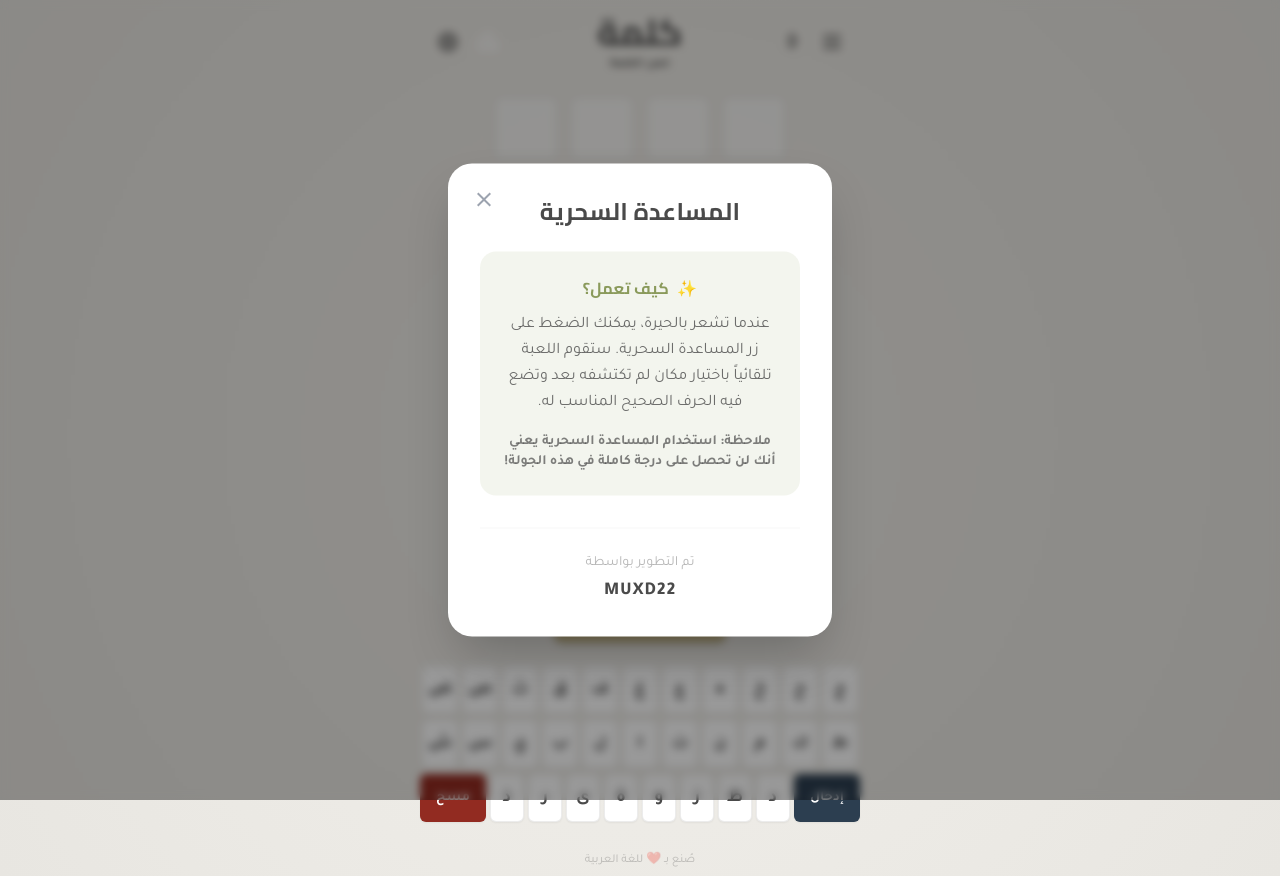
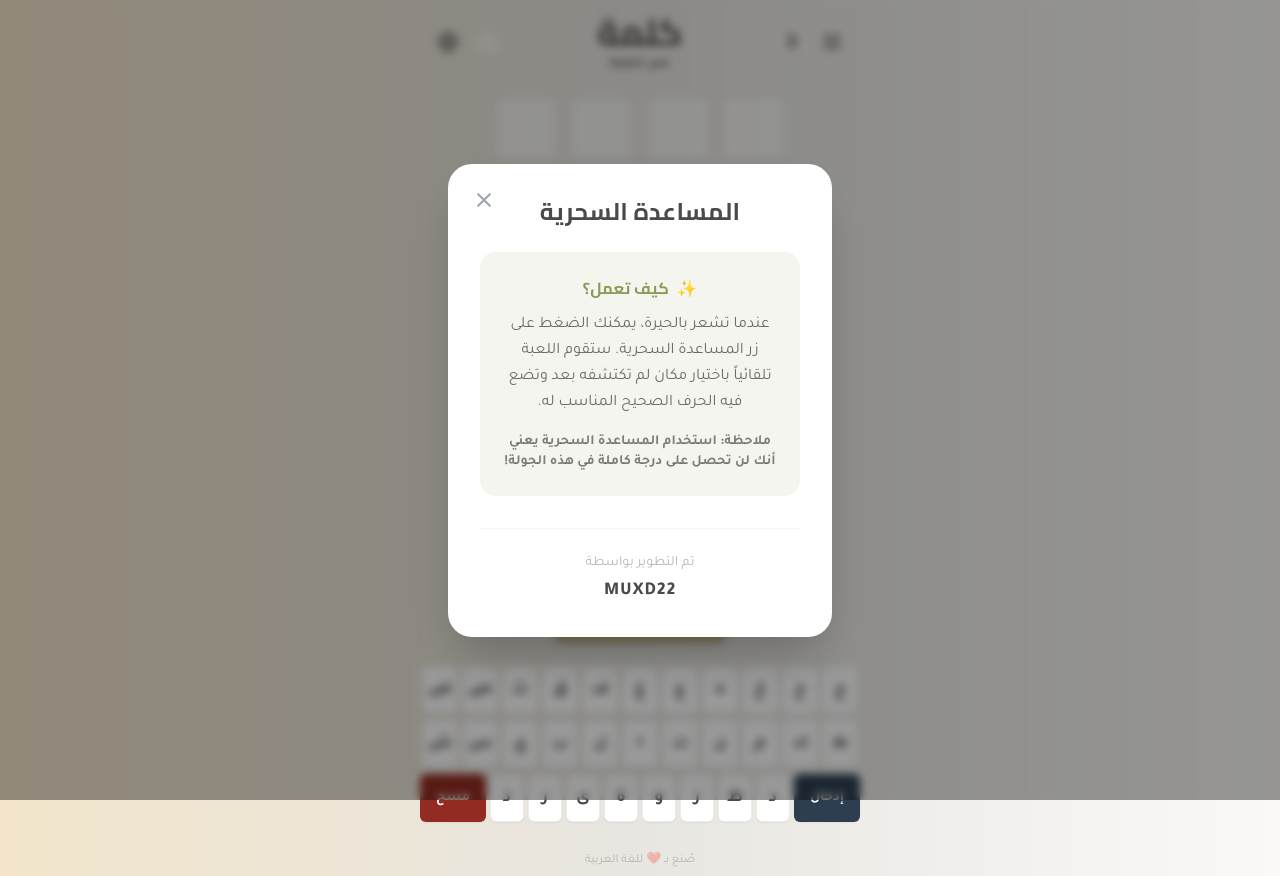
Before and after one commit to kaledh4/GAME_WORD, a React (Create React App) app: page / in a window 1280 px wide. Both pictures are taken after a click on the button 832 px from the left and 42 px from the top of the page. Built offline with nearby package versions, Linux system fonts and the light colour scheme.

Commit message:
feat: add InfoModal component

```diff
--- a/src/components/InfoModal.tsx
+++ b/src/components/InfoModal.tsx
@@ -68,14 +68,14 @@ const InfoModal = ({ isOpen, onClose, type }: Props) => {
     };
 
     return (
-        <>
+        <div
+            className="fixed inset-0 bg-black/40 backdrop-blur-sm z-[60] flex items-center justify-center p-4 transition-opacity duration-300"
+            onClick={onClose}
+        >
             <div
-                className="fixed inset-0 bg-black/40 backdrop-blur-sm z-[60] transition-opacity duration-300"
-                onClick={onClose}
-            ></div>
-            <div
-                className="fixed top-1/2 left-1/2 -translate-x-1/2 -translate-y-1/2 w-full max-w-sm bg-white rounded-3xl shadow-2xl z-[70] p-8 animate-slide-up"
+                className="w-full max-w-sm bg-white rounded-3xl shadow-2xl z-[70] p-8 animate-slide-up relative"
                 dir="rtl"
+                onClick={(e) => e.stopPropagation()}
             >
                 <button
                     className="absolute top-6 left-6 text-brand-charcoal/20 hover:text-brand-charcoal transition-colors"
@@ -85,7 +85,7 @@ const InfoModal = ({ isOpen, onClose, type }: Props) => {
                 </button>
                 {getContent()}
             </div>
-        </>
+        </div>
     );
 };
 
--- a/src/index.css
+++ b/src/index.css
@@ -7,7 +7,7 @@
 @layer base {
   :root {
     /* Premium Color Palette - Minimalist & Elegant */
-    --color-bg-primary: #f2f0eb;
+    --color-bg-primary: #f2e5cb;
     --color-bg-secondary: #e8e6e1;
     --color-bg-tertiary: #faf9f6;
 
@@ -34,13 +34,19 @@
   }
 
   body {
-    background: radial-gradient(circle at center, var(--color-bg-primary) 0%, var(--color-bg-secondary) 100%);
+    background: #f2e5cb;
+    background: linear-gradient(90deg, rgba(242, 229, 203, 1) 0%, rgba(232, 230, 225, 1) 50%, rgba(250, 249, 246, 1) 100%);
     @apply text-brand-charcoal overflow-hidden min-h-screen;
     font-family: var(--font-body);
   }
 
   /* Arabic Typography Enhancement */
-  h1, h2, h3, h4, h5, h6 {
+  h1,
+  h2,
+  h3,
+  h4,
+  h5,
+  h6 {
     font-family: var(--font-display);
     font-weight: 700;
     letter-spacing: 0.01em;
@@ -52,20 +58,19 @@
 
   /* Selection styling */
   ::selection {
-    background: var(--color-accent-gold);
+    background: var(--color-brand-sand);
     color: var(--color-bg-primary);
   }
 }
 
 @layer components {
+
   /* Enhanced Glass Panel with Arabic aesthetic */
   .glass-panel {
     @apply backdrop-blur-xl rounded-2xl shadow-xl relative;
-    background: linear-gradient(
-      135deg,
-      rgba(255, 255, 255, 0.8) 0%,
-      rgba(255, 255, 255, 0.4) 100%
-    );
+    background: linear-gradient(135deg,
+        rgba(255, 255, 255, 0.8) 0%,
+        rgba(255, 255, 255, 0.4) 100%);
     border: 1px solid rgba(74, 74, 74, 0.1);
     box-shadow:
       var(--shadow-md),
@@ -74,38 +79,11 @@
   }
 
   .glass-panel:hover {
-    background: linear-gradient(
-      135deg,
-      rgba(255, 255, 255, 0.9) 0%,
-      rgba(255, 255, 255, 0.5) 100%
-    );
+    background: linear-gradient(135deg,
+        rgba(255, 255, 255, 0.9) 0%,
+        rgba(255, 255, 255, 0.5) 100%);
     border-color: rgba(74, 74, 74, 0.15);
     transform: translateY(-1px);
-  }
-
-  /* Enhanced Decorative Border - Islamic geometric style */
-  .glass-panel::before {
-    content: '';
-    position: absolute;
-    inset: 0;
-    border-radius: inherit;
-    padding: 1px;
-    background: linear-gradient(
-      135deg,
-      rgba(212, 175, 55, 0.2),
-      transparent,
-      rgba(16, 185, 129, 0.2)
-    );
-    -webkit-mask: linear-gradient(#fff 0 0) content-box, linear-gradient(#fff 0 0);
-    mask: linear-gradient(#fff 0 0) content-box, linear-gradient(#fff 0 0);
-    -webkit-mask-composite: xor;
-    mask-composite: exclude;
-    opacity: 0;
-    transition: opacity 0.3s ease;
-  }
-
-  .glass-panel:hover::before {
-    opacity: 1;
   }
 
   /* Primary Button with Charcoal Accent */
@@ -217,33 +195,73 @@
     0% {
       transform: rotateX(0deg);
     }
+
     50% {
       transform: rotateX(90deg);
     }
+
     100% {
       transform: rotateX(0deg);
     }
   }
 
   @keyframes tileShake {
-    0%, 100% { transform: translateX(0); }
-    10%, 30%, 50%, 70%, 90% { transform: translateX(-4px); }
-    20%, 40%, 60%, 80% { transform: translateX(4px); }
+
+    0%,
+    100% {
+      transform: translateX(0);
+    }
+
+    10%,
+    30%,
+    50%,
+    70%,
+    90% {
+      transform: translateX(-4px);
+    }
+
+    20%,
+    40%,
+    60%,
+    80% {
+      transform: translateX(4px);
+    }
   }
 
   @keyframes tileBounce {
-    0%, 100% { transform: translateY(0) scale(1); }
-    50% { transform: translateY(-10px) scale(1.05); }
+
+    0%,
+    100% {
+      transform: translateY(0) scale(1);
+    }
+
+    50% {
+      transform: translateY(-10px) scale(1.05);
+    }
   }
 
   @keyframes correctPulse {
-    0%, 100% { transform: scale(1); }
-    50% { transform: scale(1.08); }
+
+    0%,
+    100% {
+      transform: scale(1);
+    }
+
+    50% {
+      transform: scale(1.08);
+    }
   }
 
   @keyframes presentPulse {
-    0%, 100% { transform: scale(1); }
-    50% { transform: scale(1.08); }
+
+    0%,
+    100% {
+      transform: scale(1);
+    }
+
+    50% {
+      transform: scale(1.08);
+    }
   }
 
   /* Letter Tile Styling */
@@ -303,8 +321,13 @@
   }
 
   @keyframes fadeIn {
-    from { opacity: 0; }
-    to { opacity: 1; }
+    from {
+      opacity: 0;
+    }
+
+    to {
+      opacity: 1;
+    }
   }
 
   /* Modal Content */
@@ -319,6 +342,7 @@
       opacity: 0;
       transform: translateY(20px);
     }
+
     to {
       opacity: 1;
       transform: translateY(0);
@@ -338,68 +362,21 @@
     transform: translateX(50%);
     width: 60px;
     height: 3px;
-    background: linear-gradient(90deg, transparent, var(--color-accent-gold), transparent);
+    background: linear-gradient(90deg, transparent, var(--color-brand-sand), transparent);
     border-radius: 2px;
-  }
-
-  /* Stats Display Enhancement */
-  .stat-item {
-    @apply text-center p-4 rounded-xl;
-    background: linear-gradient(135deg, rgba(255, 255, 255, 0.05) 0%, rgba(255, 255, 255, 0.02) 100%);
-    border: 1px solid rgba(255, 255, 255, 0.08);
-    transition: all 0.3s ease;
-  }
-
-  .stat-item:hover {
-    background: linear-gradient(135deg, rgba(255, 255, 255, 0.08) 0%, rgba(255, 255, 255, 0.04) 100%);
-    border-color: rgba(212, 175, 55, 0.3);
-    transform: translateY(-2px);
-  }
-
-  /* Scrollbar Enhancement */
-  ::-webkit-scrollbar {
-    width: 10px;
-    height: 10px;
-  }
-
-  ::-webkit-scrollbar-track {
-    background: rgba(0, 0, 0, 0.2);
-    border-radius: 5px;
-  }
-
-  ::-webkit-scrollbar-thumb {
-    background: linear-gradient(180deg, rgba(212, 175, 55, 0.5), rgba(212, 175, 55, 0.3));
-    border-radius: 5px;
-    border: 2px solid rgba(0, 0, 0, 0.2);
-  }
-
-  ::-webkit-scrollbar-thumb:hover {
-    background: linear-gradient(180deg, rgba(212, 175, 55, 0.7), rgba(212, 175, 55, 0.5));
-  }
-
-  /* Loading Spinner */
-  @keyframes spin {
-    to { transform: rotate(360deg); }
-  }
-
-  .spinner {
-    border: 3px solid rgba(255, 255, 255, 0.1);
-    border-top-color: var(--color-accent-gold);
-    border-radius: 50%;
-    animation: spin 0.8s linear infinite;
   }
 }
 
 /* Utility Classes */
 @layer utilities {
   .text-gradient {
-    background: linear-gradient(135deg, var(--color-accent-gold) 0%, var(--color-accent-amber) 100%);
+    background: linear-gradient(135deg, var(--color-brand-sand) 0%, #b2a270 100%);
     -webkit-background-clip: text;
     background-clip: text;
     -webkit-text-fill-color: transparent;
   }
 
   .text-glow {
-    text-shadow: 0 0 10px rgba(212, 175, 55, 0.5);
+    text-shadow: 0 0 10px rgba(194, 178, 128, 0.5);
   }
 }
```
